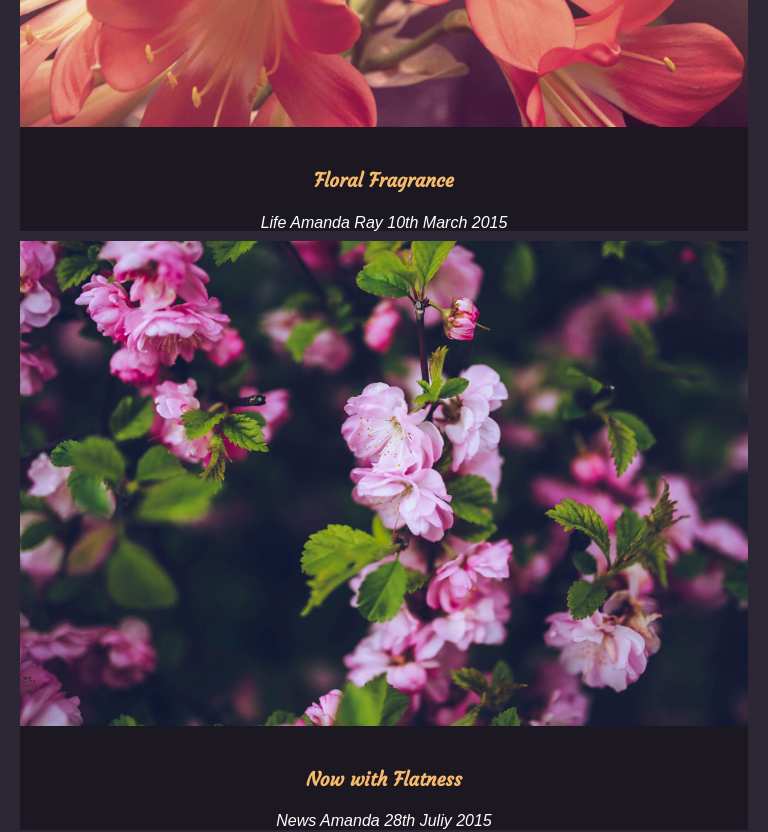
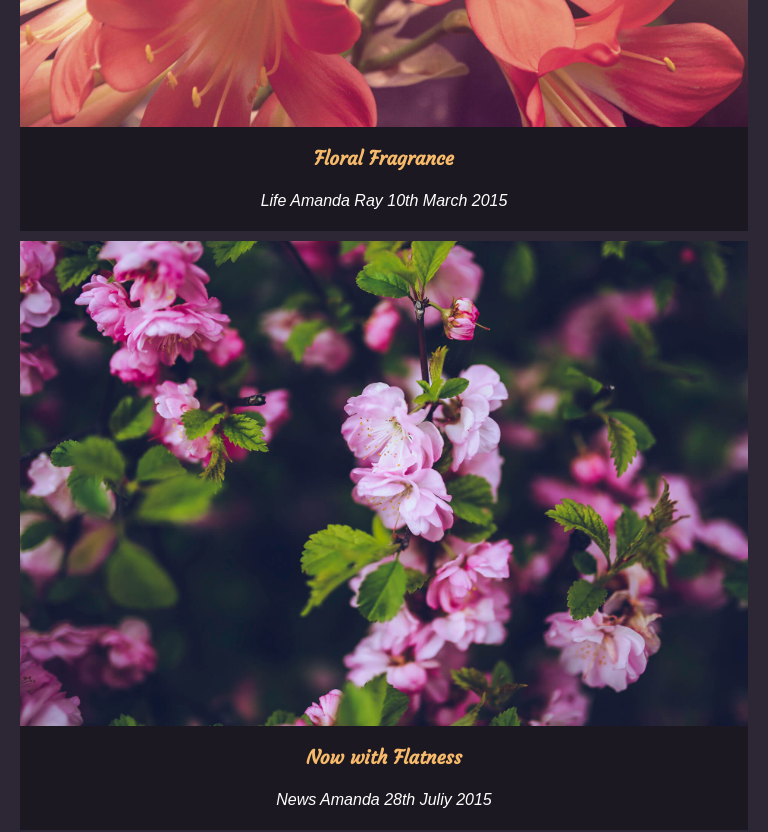
Before and after one commit to EvelynFarfan/responsive-blog, a plain HTML site: page index.html in a window 768 px wide. Shown: the part 1040-1872 px from the top of the page. Drawn offline with Linux system fonts and the light colour scheme.

Commit message:
css modificado

```diff
--- a/css/main.css
+++ b/css/main.css
@@ -153,8 +153,12 @@ footer{
     float: right;
     margin-top: 2%;
 	}
-	#total2{
+	#total, #total2{
 		width: 100%;
+	}
+	.descripcion {
+    height: 100px;
+    padding-top: 2%;
 	}
 }
 @media screen and (min-width: 600px) and (max-width : 800px){
```
